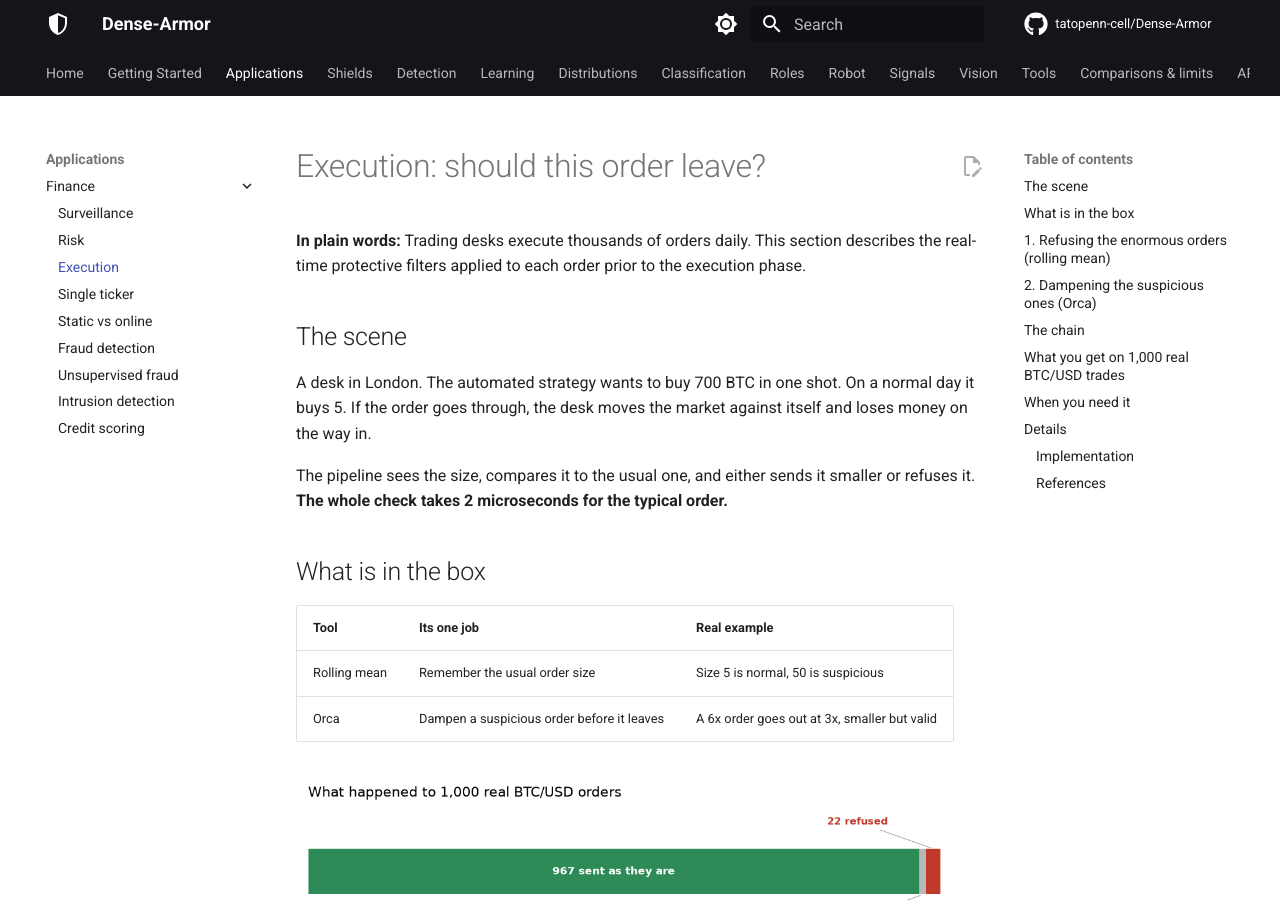
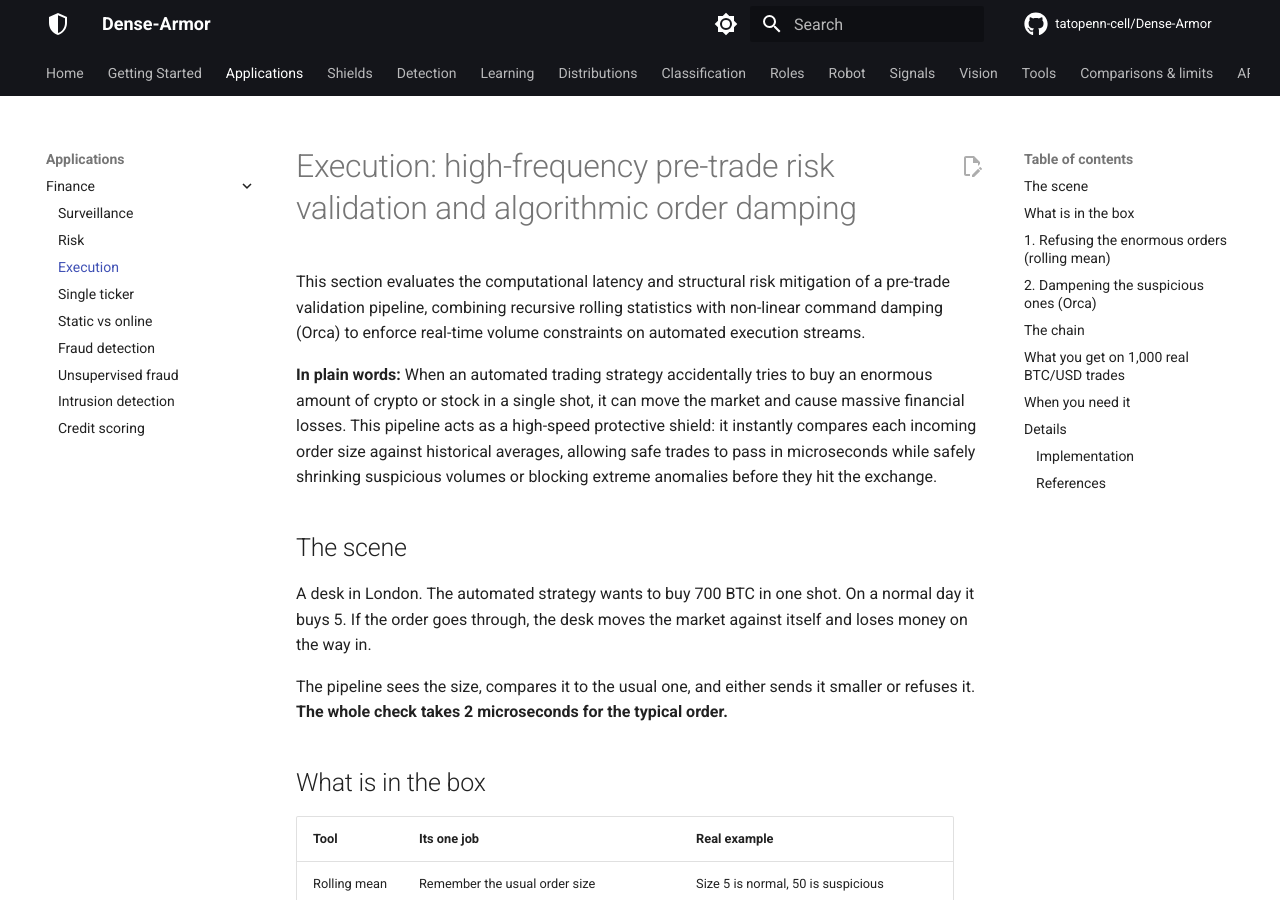
Before and after one commit to tatopenn-cell/Dense-Armor, an MkDocs documentation site: the page built from docs/finance/execution.md, in a window 1280 px wide and 900 px high. Built offline with MkDocs 1.6.1 and Material for MkDocs 9.7.7, drawn with Linux system fonts in a browser that asks for light colours; comment, search, counter and statistics services are not loaded.

Commit message:
Revise execution section for clarity and detail
Updated the execution section to focus on high-frequency pre-trade risk validation and algorithmic order damping. Enhanced explanation of the protective filters applied to orders before execution.

```diff
--- a/docs/finance/execution.md
+++ b/docs/finance/execution.md
@@ -1,6 +1,9 @@
-# Execution: should this order leave?
+# Execution: high-frequency pre-trade risk validation and algorithmic order damping
 
-**In plain words:** Trading desks execute thousands of orders daily. This section describes the real-time protective filters applied to each order prior to the execution phase.
+This section evaluates the computational latency and structural risk mitigation of a pre-trade validation pipeline, combining recursive rolling statistics with non-linear command damping (Orca) to enforce real-time volume constraints on automated execution streams.
+
+**In plain words:** When an automated trading strategy accidentally tries to buy an enormous amount of crypto or stock in a single shot, it can move the market and cause massive financial losses. This pipeline acts as a high-speed protective shield: it instantly compares each incoming order size against historical averages, allowing safe trades to pass in microseconds while safely shrinking suspicious volumes or blocking extreme anomalies before they hit the exchange.
+
 
 ## The scene
 
```
